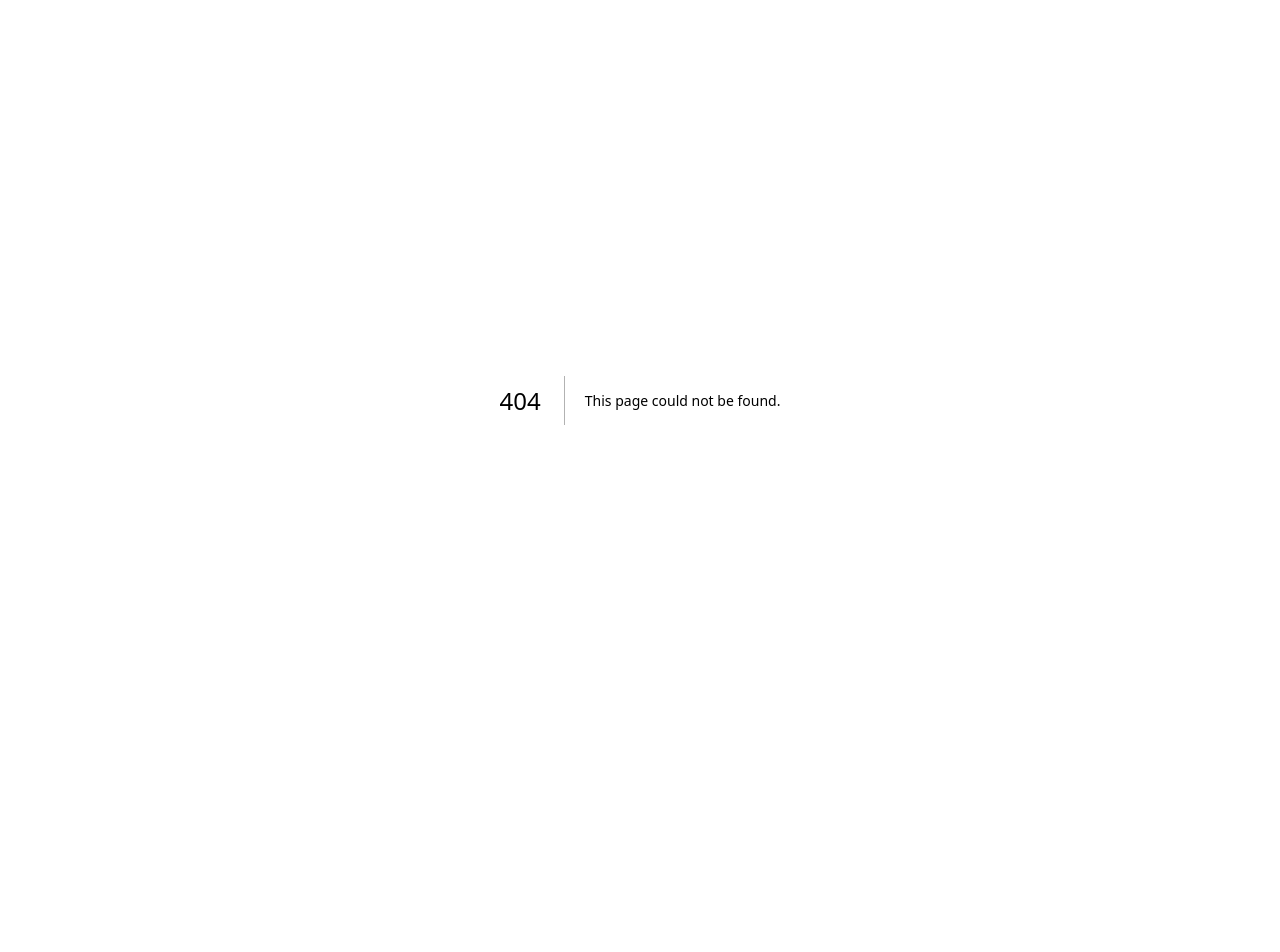
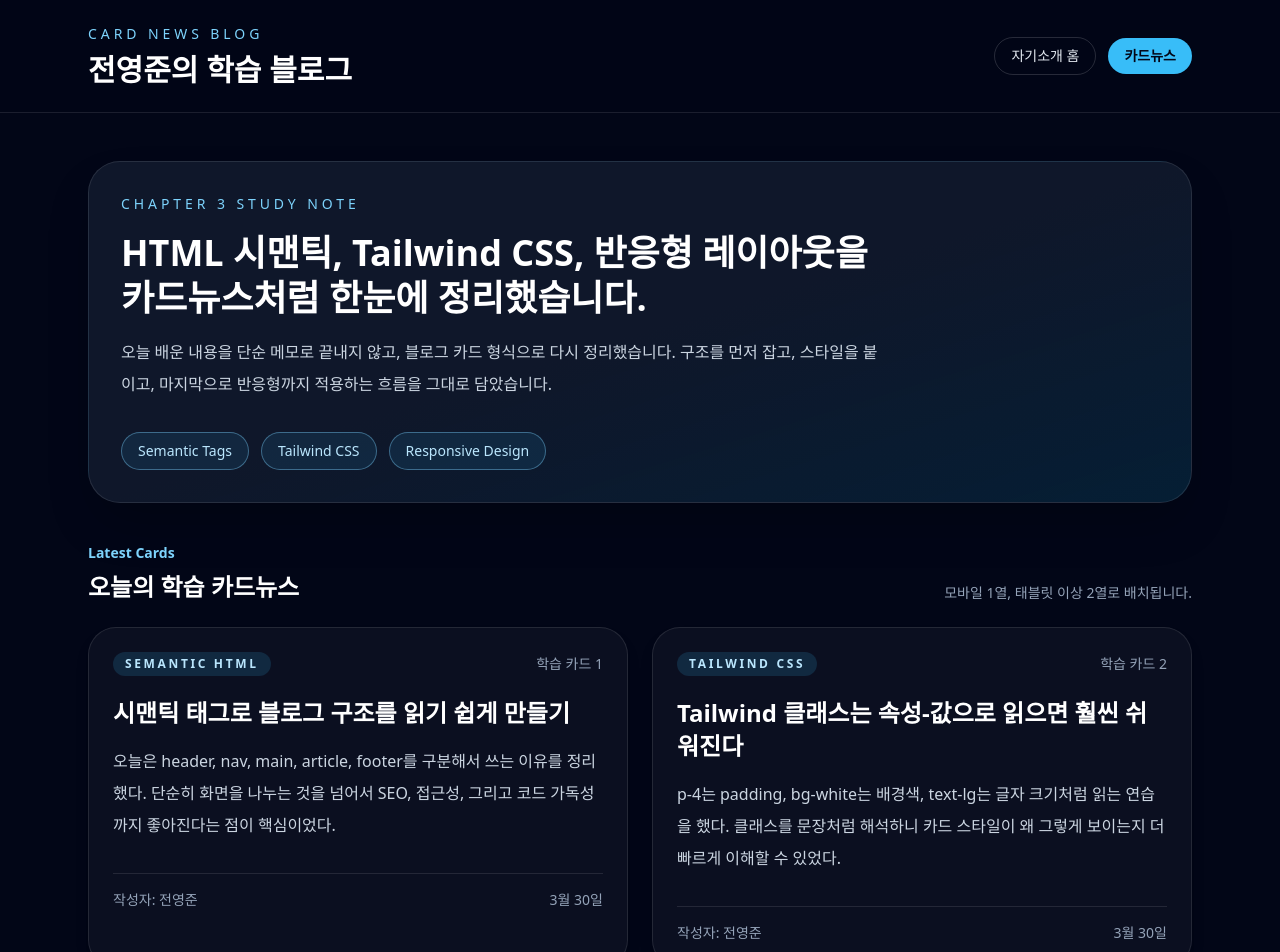
Before and after one commit to jeonyoungjun1233/my-first-web, a Next.js app: page /blog in a window 1280 px wide. Before the commit this address had no page. Shown: the top 952 px of the page. Before the commit the page ends 800 px from the top, so only its background shows below. Built offline with nearby package versions, Linux system fonts and the light colour scheme.

Commit message:
Ch3: 카드뉴스 블로그 추가

```diff
--- /dev/null
+++ b/app/blog/page.js
@@ -0,0 +1,138 @@
+import Link from "next/link";
+
+const posts = [
+  {
+    id: 1,
+    category: "Semantic HTML",
+    title: "시맨틱 태그로 블로그 구조를 읽기 쉽게 만들기",
+    preview:
+      "오늘은 header, nav, main, article, footer를 구분해서 쓰는 이유를 정리했다. 단순히 화면을 나누는 것을 넘어서 SEO, 접근성, 그리고 코드 가독성까지 좋아진다는 점이 핵심이었다.",
+    author: "전영준",
+    date: "3월 30일",
+    dateTime: "2026-03-30",
+  },
+  {
+    id: 2,
+    category: "Tailwind CSS",
+    title: "Tailwind 클래스는 속성-값으로 읽으면 훨씬 쉬워진다",
+    preview:
+      "p-4는 padding, bg-white는 배경색, text-lg는 글자 크기처럼 읽는 연습을 했다. 클래스를 문장처럼 해석하니 카드 스타일이 왜 그렇게 보이는지 더 빠르게 이해할 수 있었다.",
+    author: "전영준",
+    date: "3월 30일",
+    dateTime: "2026-03-30",
+  },
+  {
+    id: 3,
+    category: "Responsive Layout",
+    title: "모바일 우선 반응형은 1열에서 시작해 2열로 확장한다",
+    preview:
+      "grid-cols-1을 기본으로 두고 md:grid-cols-2를 붙이면 화면 크기에 따라 카드 배치가 자연스럽게 바뀐다. 작은 화면부터 설계하는 모바일 우선 접근이 왜 중요한지도 함께 배웠다.",
+    author: "전영준",
+    date: "3월 30일",
+    dateTime: "2026-03-30",
+  },
+];
+
+export const metadata = {
+  title: "전영준 카드뉴스 블로그",
+  description: "Chapter 3 학습 내용을 카드뉴스 형식으로 정리한 블로그 페이지",
+};
+
+export default function BlogPage() {
+  return (
+    <div className="min-h-screen bg-slate-950 text-white">
+      <header className="border-b border-white/10 bg-slate-950/95 backdrop-blur">
+        <nav className="mx-auto flex max-w-6xl flex-wrap items-center justify-between gap-4 px-6 py-6">
+          <div>
+            <p className="text-sm uppercase tracking-[0.28em] text-sky-300">Card News Blog</p>
+            <h1 className="mt-2 text-3xl font-bold">전영준의 학습 블로그</h1>
+          </div>
+
+          <div className="flex items-center gap-3">
+            <Link
+              href="/"
+              className="rounded-full border border-white/15 px-4 py-2 text-sm font-medium text-slate-200 transition hover:border-sky-400 hover:text-sky-300"
+            >
+              자기소개 홈
+            </Link>
+            <Link
+              href="/blog"
+              className="rounded-full bg-sky-400 px-4 py-2 text-sm font-semibold text-slate-950"
+            >
+              카드뉴스
+            </Link>
+          </div>
+        </nav>
+      </header>
+
+      <main className="mx-auto max-w-6xl px-6 py-12">
+        <section className="rounded-[32px] border border-white/10 bg-gradient-to-br from-slate-900 via-slate-900 to-sky-950/60 p-8 shadow-2xl">
+          <p className="text-sm uppercase tracking-[0.28em] text-sky-300">Chapter 3 Study Note</p>
+          <h2 className="mt-4 max-w-3xl text-4xl font-bold leading-tight">
+            HTML 시맨틱, Tailwind CSS, 반응형 레이아웃을 카드뉴스처럼 한눈에 정리했습니다.
+          </h2>
+          <p className="mt-4 max-w-3xl text-base leading-8 text-slate-300">
+            오늘 배운 내용을 단순 메모로 끝내지 않고, 블로그 카드 형식으로 다시 정리했습니다.
+            구조를 먼저 잡고, 스타일을 붙이고, 마지막으로 반응형까지 적용하는 흐름을
+            그대로 담았습니다.
+          </p>
+
+          <div className="mt-8 flex flex-wrap gap-3">
+            <span className="rounded-full border border-sky-300/40 bg-sky-400/10 px-4 py-2 text-sm text-sky-200">
+              Semantic Tags
+            </span>
+            <span className="rounded-full border border-sky-300/40 bg-sky-400/10 px-4 py-2 text-sm text-sky-200">
+              Tailwind CSS
+            </span>
+            <span className="rounded-full border border-sky-300/40 bg-sky-400/10 px-4 py-2 text-sm text-sky-200">
+              Responsive Design
+            </span>
+          </div>
+        </section>
+
+        <section className="mt-10">
+          <div className="mb-6 flex items-end justify-between gap-4">
+            <div>
+              <p className="text-sm font-semibold text-sky-300">Latest Cards</p>
+              <h3 className="mt-2 text-2xl font-bold">오늘의 학습 카드뉴스</h3>
+            </div>
+            <p className="text-sm text-slate-400">모바일 1열, 태블릿 이상 2열로 배치됩니다.</p>
+          </div>
+
+          <div className="grid grid-cols-1 gap-6 md:grid-cols-2">
+            {posts.map((post) => (
+              <article
+                key={post.id}
+                className="group rounded-[28px] border border-white/10 bg-white/[0.04] p-6 shadow-lg shadow-black/20 transition duration-300 hover:-translate-y-1 hover:border-sky-300/40 hover:bg-white/[0.06]"
+              >
+                <div className="flex items-center justify-between gap-4">
+                  <span className="rounded-full bg-sky-400/15 px-3 py-1 text-xs font-semibold uppercase tracking-[0.22em] text-sky-200">
+                    {post.category}
+                  </span>
+                  <span className="text-sm text-slate-400">학습 카드 {post.id}</span>
+                </div>
+
+                <h4 className="mt-5 text-2xl font-bold leading-snug text-white transition group-hover:text-sky-200">
+                  {post.title}
+                </h4>
+                <p className="mt-4 leading-8 text-slate-300">{post.preview}</p>
+
+                <div className="mt-8 flex items-center justify-between border-t border-white/10 pt-4 text-sm text-slate-400">
+                  <span>작성자: {post.author}</span>
+                  <time dateTime={post.dateTime}>{post.date}</time>
+                </div>
+              </article>
+            ))}
+          </div>
+        </section>
+      </main>
+
+      <footer className="border-t border-white/10">
+        <div className="mx-auto flex max-w-6xl flex-col gap-3 px-6 py-6 text-sm text-slate-400 sm:flex-row sm:items-center sm:justify-between">
+          <p>2026 전영준 학습 블로그</p>
+          <p>Ch3A 학습 내용을 카드뉴스 형식으로 정리했습니다.</p>
+        </div>
+      </footer>
+    </div>
+  );
+}
--- a/app/page.js
+++ b/app/page.js
@@ -1,3 +1,5 @@
+import Link from "next/link";
+
 const profileItems = [
   { label: "이름", value: "전영준" },
   { label: "학과", value: "공공인재빅데이터융합학" },
@@ -7,10 +9,21 @@ const profileItems = [
 
 const techBadges = ["Next.js 14.2.21", "React 18.3.1", "Tailwind CSS 3.4.17"];
 
+const blogPreviewCards = [
+  {
+    title: "시맨틱 태그로 구조 잡기",
+    description: "header, nav, main, article, footer로 블로그 뼈대를 나누는 연습을 정리했습니다.",
+  },
+  {
+    title: "Tailwind와 반응형 적용",
+    description: "카드 스타일과 모바일 우선 1열/2열 전환을 카드뉴스 형식으로 정리했습니다.",
+  },
+];
+
 export default function Home() {
   return (
     <main className="min-h-screen bg-gray-50 px-6 py-16">
-      <section className="mx-auto flex max-w-5xl flex-col gap-6 lg:flex-row">
+      <section className="mx-auto flex max-w-6xl flex-col gap-6 lg:flex-row">
         <div className="rounded-3xl bg-slate-900 p-8 text-white shadow-xl lg:w-2/5">
           <p className="text-sm font-semibold uppercase tracking-[0.3em] text-sky-300">
             Chapter 2 Assignment
@@ -30,6 +43,13 @@ export default function Home() {
               사람이 되고 싶습니다.
             </p>
           </div>
+
+          <Link
+            href="/blog"
+            className="mt-8 inline-flex items-center rounded-full bg-sky-400 px-5 py-3 text-sm font-semibold text-slate-950 transition hover:bg-sky-300"
+          >
+            카드뉴스 보러 가기
+          </Link>
         </div>
 
         <div className="flex-1 rounded-3xl bg-white p-8 shadow-xl">
@@ -37,7 +57,7 @@ export default function Home() {
             <div>
               <p className="text-sm font-semibold text-blue-600">블로그 소개 페이지</p>
               <h2 className="mt-2 text-2xl font-bold text-slate-900">
-                Copilot 과제 제출용 최종본
+                자기소개와 학습 기록을 함께 담은 홈
               </h2>
             </div>
             <span className="rounded-full bg-blue-50 px-4 py-2 text-sm font-medium text-blue-700">
@@ -66,6 +86,36 @@ export default function Home() {
           </div>
 
           <div className="mt-8">
+            <div className="flex items-center justify-between gap-4">
+              <div>
+                <p className="text-sm font-semibold text-slate-600">오늘의 카드뉴스</p>
+                <p className="mt-1 text-lg font-bold text-slate-900">
+                  Chapter 3 학습 내용을 블로그 카드로 정리했습니다.
+                </p>
+              </div>
+              <Link
+                href="/blog"
+                className="rounded-full border border-slate-300 px-4 py-2 text-sm font-medium text-slate-700 transition hover:border-sky-400 hover:text-sky-600"
+              >
+                전체 보기
+              </Link>
+            </div>
+
+            <div className="mt-4 grid gap-4 md:grid-cols-2">
+              {blogPreviewCards.map((card) => (
+                <div
+                  key={card.title}
+                  className="rounded-2xl border border-slate-200 bg-white p-5 shadow-sm"
+                >
+                  <p className="text-sm font-semibold text-sky-600">학습 카드</p>
+                  <h3 className="mt-2 text-lg font-bold text-slate-900">{card.title}</h3>
+                  <p className="mt-3 leading-7 text-slate-600">{card.description}</p>
+                </div>
+              ))}
+            </div>
+          </div>
+
+          <div className="mt-8">
             <p className="text-sm font-semibold text-slate-600">사용 기술</p>
             <div className="mt-3 flex flex-wrap gap-3">
               {techBadges.map((badge) => (
```
